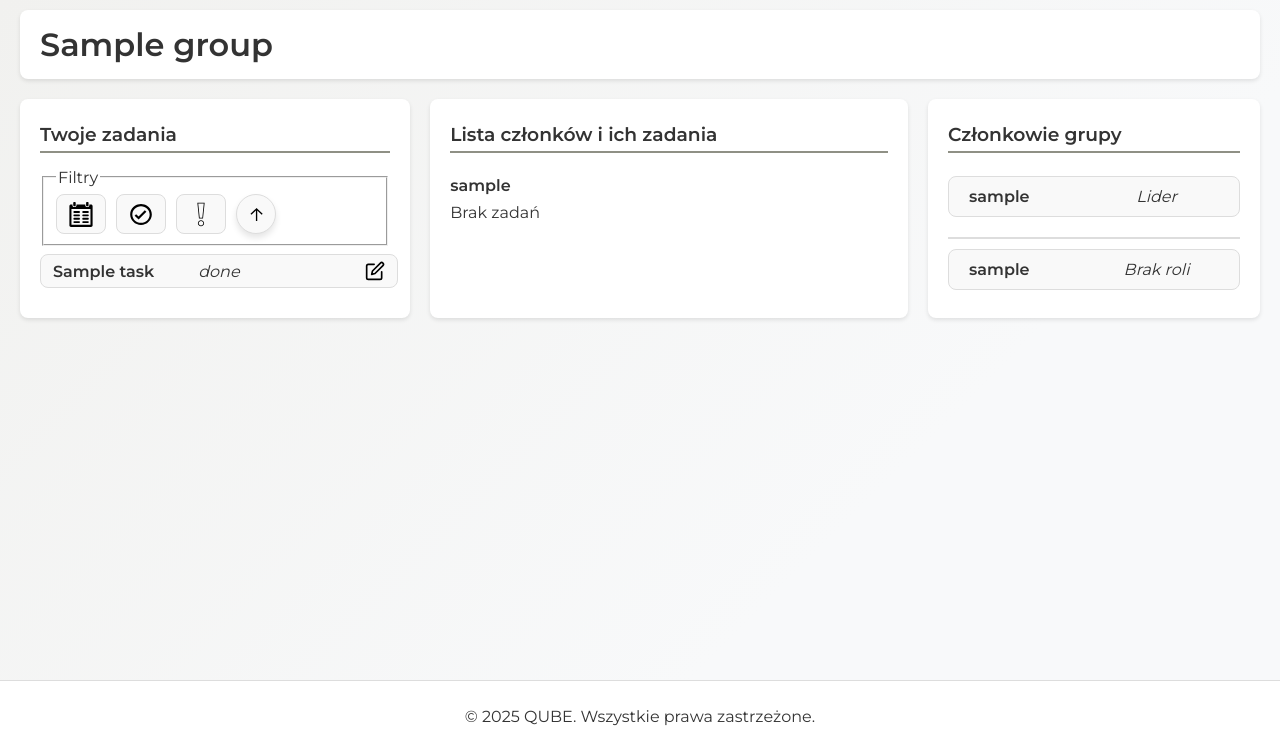
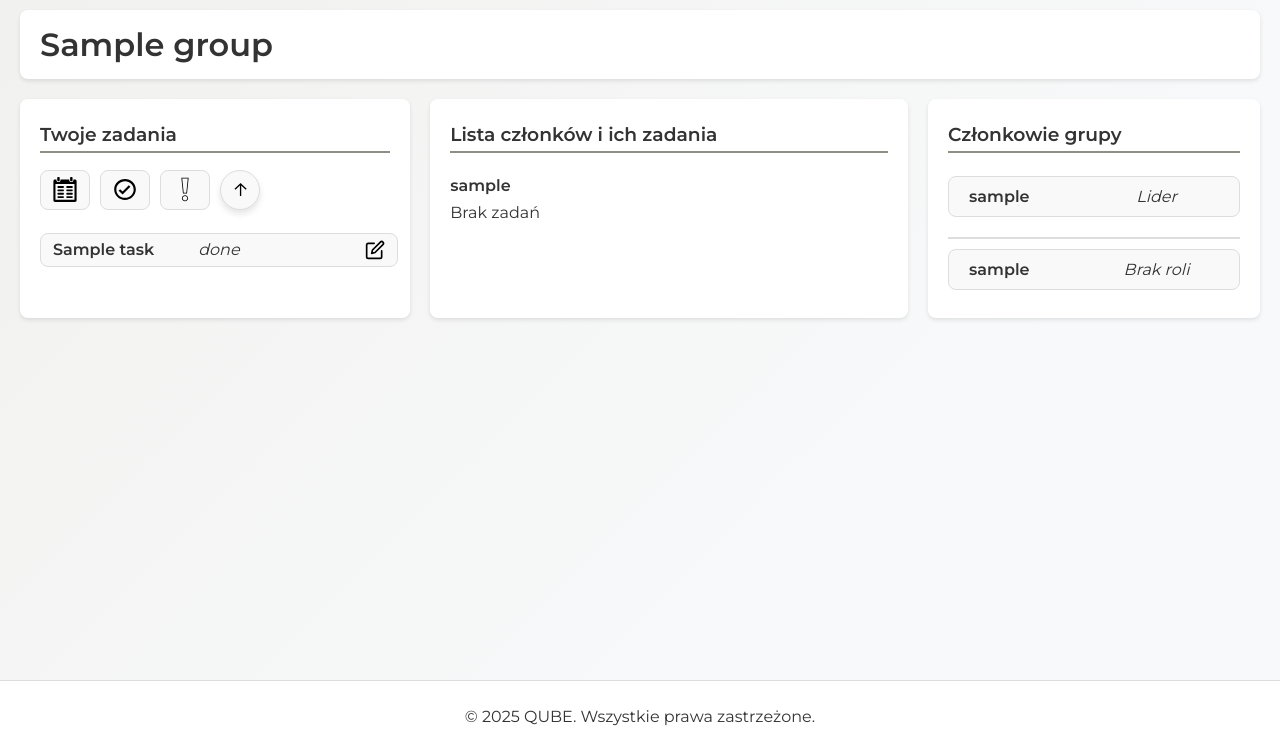
Before and after one commit to Puegoo/QUBE, a Django app: template qube_project/qube/templates/group/group_detail.html in a window 1280 px wide. Shown: the part 50-802 px from the top of the page. Run offline with Django 5.2, Linux system fonts and the light colour scheme; the template is opened without the code that fills it: most values are stand-ins (such as "Sample title", 1, 10 or a date in 2020).

Commit message:
update v3.3.3

```diff
--- a/qube_project/qube/static/css/styles.css
+++ b/qube_project/qube/static/css/styles.css
@@ -695,7 +695,6 @@ form select:focus {
   margin-bottom: 15px;
   justify-content: flex-start;
   padding: 2px 0 0 0;
-  margin: 0px;
 }
 
 /* Przyciski filtrowania jako zaokrąglone prostokąty (podobne do innych przycisków) */
--- a/qube_project/qube/templates/group/group_detail.html
+++ b/qube_project/qube/templates/group/group_detail.html
@@ -39,8 +39,6 @@
     {% else %}
       <h3>Twoje zadania</h3>
     {% endif %}
-    <fieldset>
-      <legend>Filtry</legend>
     <div class="filter-buttons">
       <button type="button" class="filter-btn" data-filter="due_date" onclick="setTaskFilter('due_date')">
         <img src="{% static 'icons/data.svg' %}" alt="Data" class="filter-icon">
@@ -55,7 +53,6 @@
         <img src="{% static 'icons/ascending.svg' %}" alt="Sortuj rosnąco" class="sort-icon" id="taskSortIcon">
       </button>
     </div>
-    </fieldset>
     <ul class="task-list">
       {% if is_leader %}
         {% for task in all_tasks %}
```
Also changed, not shown: qube_project/db.sqlite3. Lines whose indentation alone changed are shown as unchanged.
